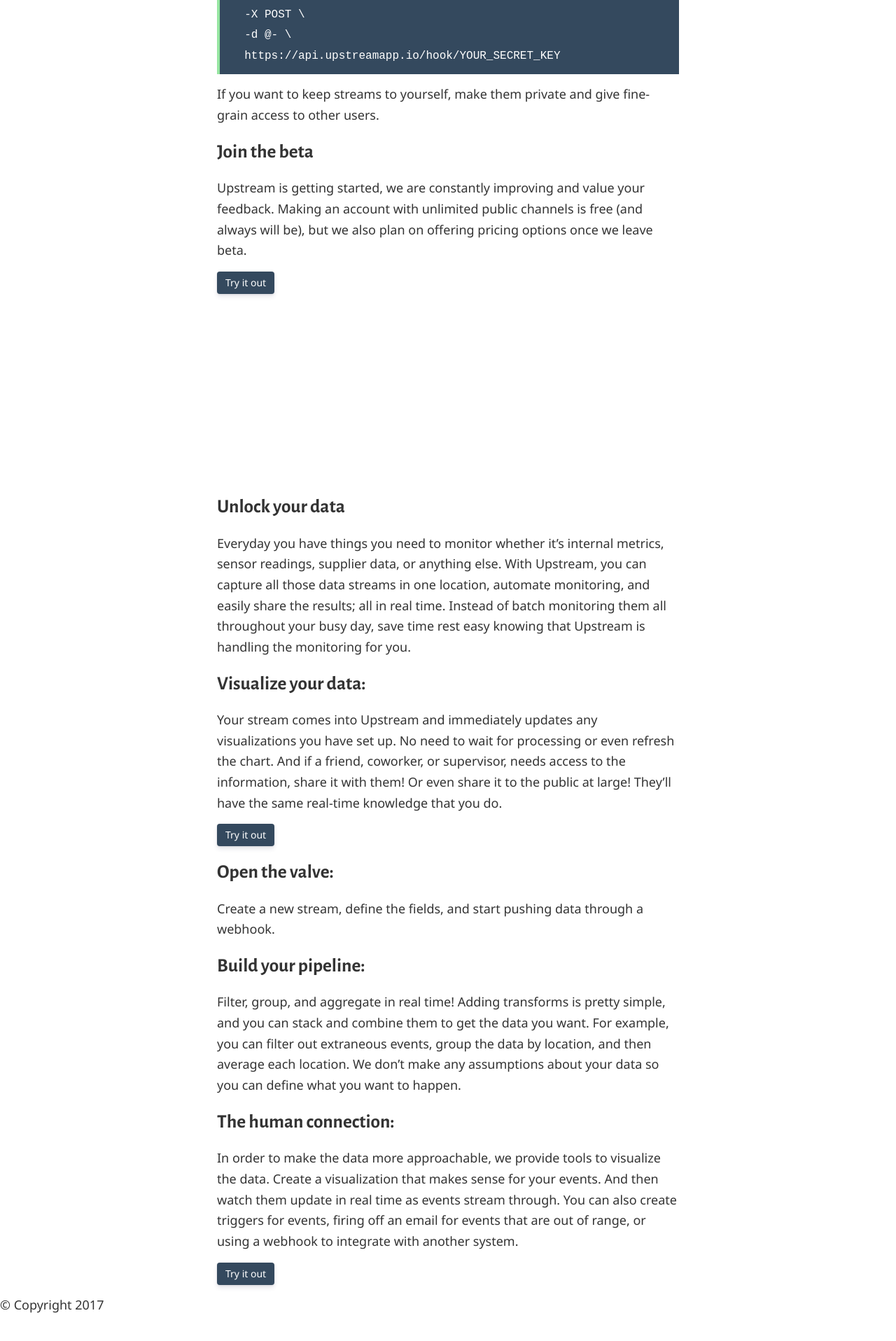
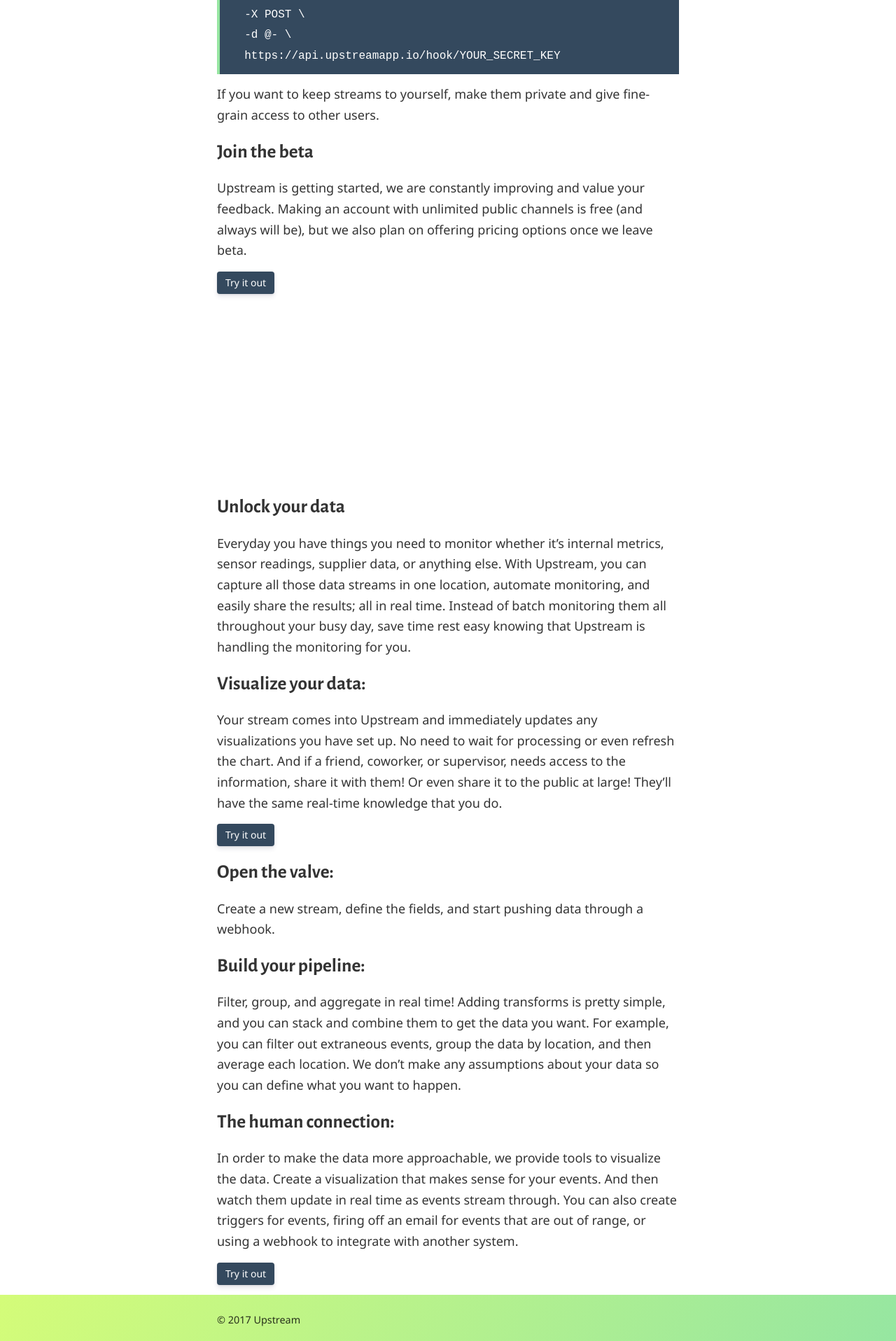
Before and after one commit to micahjon/upstream, a Jekyll site: the page built from index.html, in a window 1280 px wide. Shown: the part 1165-3081 px from the top of the page at 70% size. Built offline with Jekyll 4.4.1, drawn with Linux system fonts in a browser that asks for light colours; the list of posts is cut into pages by our own code; before the commit the page ends 3060 px from its top, so only the background shows below that.

Commit message:
Create footer w/ copyright

```diff
--- a/_config.yml
+++ b/_config.yml
@@ -1,6 +1,7 @@
 ---
 title: Upstream Landing Page
 timezone: America/New_York
+copyright: Upstream
 collections:
   posts:
     title: Posts
--- a/_includes/footer.html
+++ b/_includes/footer.html
@@ -1,3 +1,5 @@
-<footer id="footer">
-	<p class="small">© Copyright {{ site.time | date: '%Y' }} {{ Upstream }}</p>
+<footer class="footer gradient-bg">
+	<div class="container">
+		<p><small>© {{ site.time | date: '%Y' }} {{ site.copyright }}</small></p>
+	</div>
 </footer>
--- a/_layouts/default.html
+++ b/_layouts/default.html
@@ -16,7 +16,7 @@
 	<link rel="alternate" type="application/rss+xml" title="My Blog" href="{{ site.baseurl }}rss.xml">
 </head>
 <body>
-	<nav class="nav">
+	<nav class="nav gradient-bg">
 		<div class="container nav__container">
 			<svg class="nav__logo" viewBox="0 0 32 32">
 				<title>Upstream logo</title>
--- a/assets/css/style.css
+++ b/assets/css/style.css
@@ -31,12 +31,13 @@
 .container {
 	max-width: 700px;
 }
+.gradient-bg {
+	background-image: linear-gradient(120deg, #d4fc79 0%, #96e6a1 100%);
+}
 
 /* Top nav */
 .nav {
 	padding: 8px 0;
-	background: #5DA0A2;
-	background-image: linear-gradient(120deg, #d4fc79 0%, #96e6a1 100%);
 }
 .nav__container {
 	display: flex;
@@ -81,7 +82,6 @@
 
 /* homepage sections */
 .home-section--1 {
-	background-image: linear-gradient(120deg, #d4fc79 0%, #96e6a1 100%);
 	padding-bottom: 3em;
 }
 .home-section--white p {
@@ -116,3 +116,8 @@
 		margin-top: -5em;
 	}
 }
+
+/* Footer */
+.footer {
+	padding: 20px 0 0;
+}
--- a/index.html
+++ b/index.html
@@ -1,7 +1,7 @@
 ---
 isFluid: true
 ---
-<div class="home-section--1">
+<div class="home-section--1 gradient-bg">
 	<div class="container">
 		<h1>Stream processing, for&nbsp;humans.</h1>
 		<p style="margin-top: -1em; max-width: 400px;">Upstream makes stream processing both approachable and collaborative</p>
```
